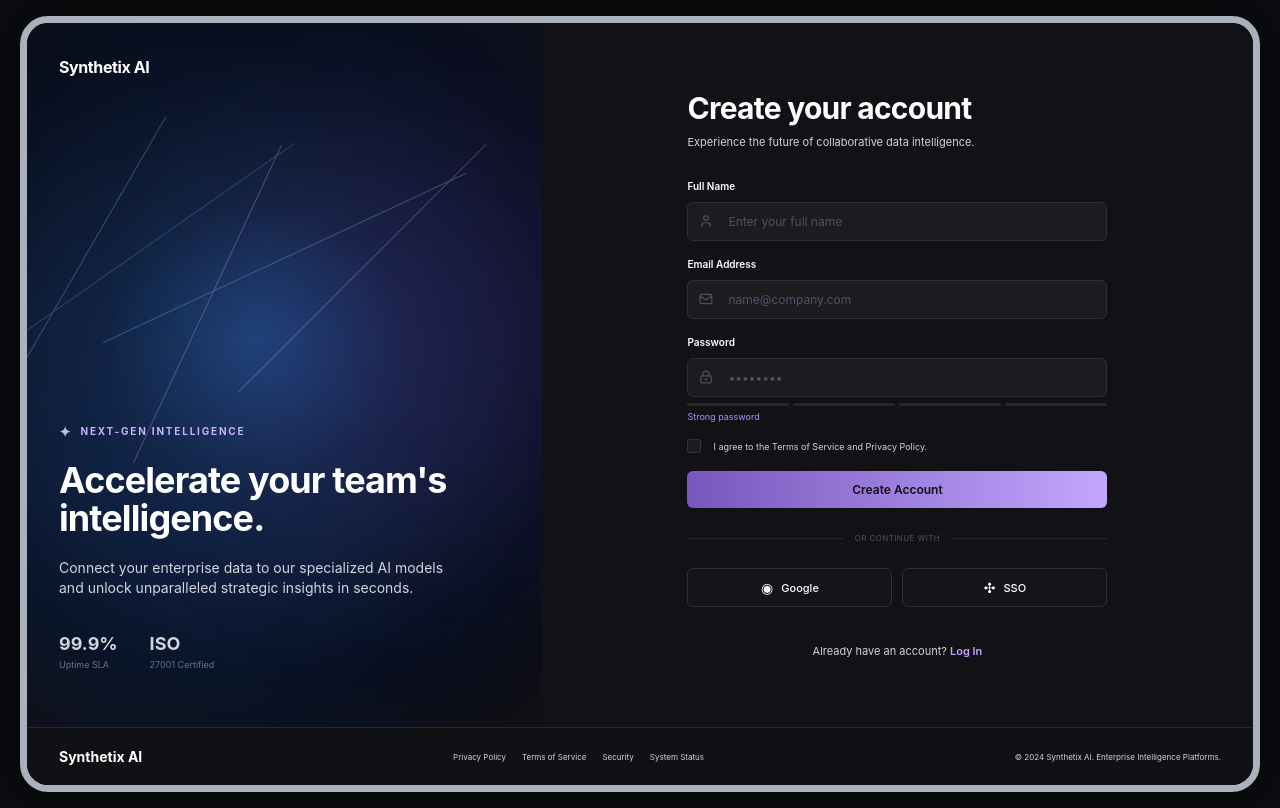
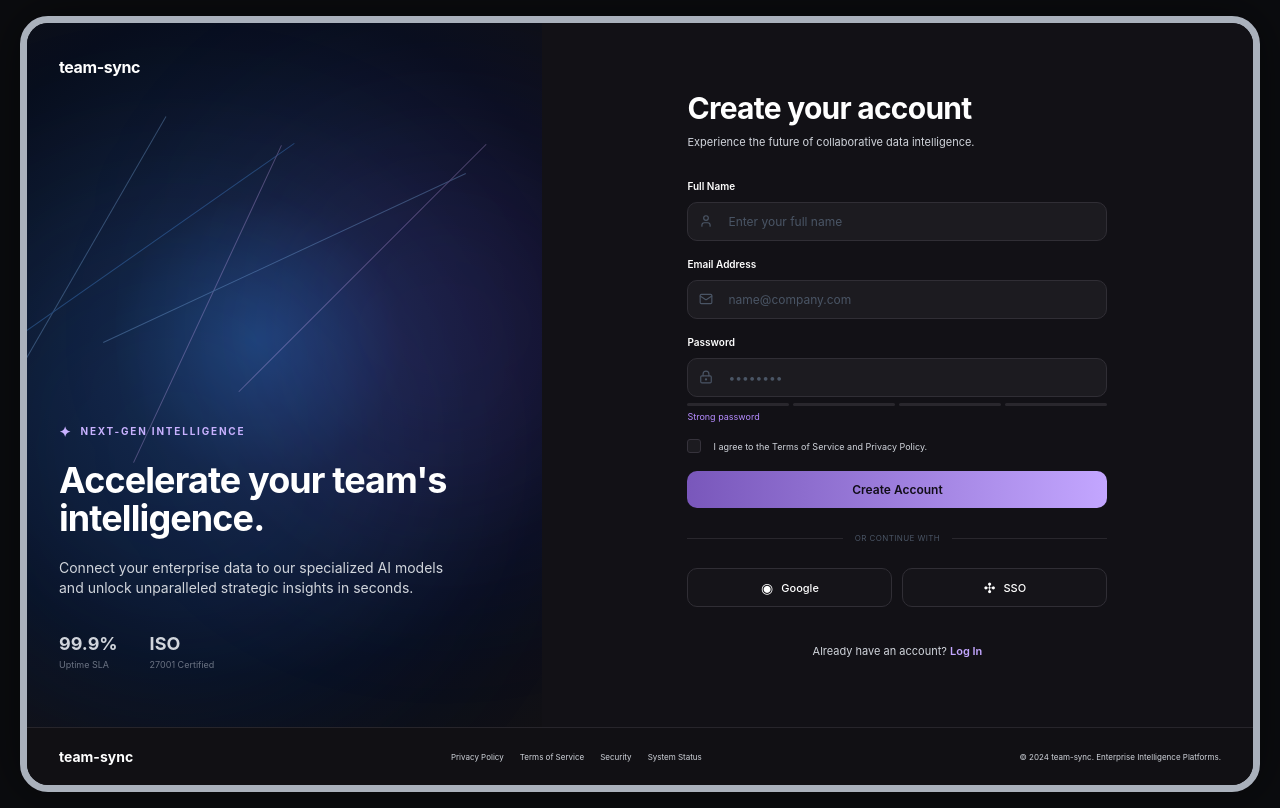
Before and after one commit to sachinkushwaha-devx/Team-sync-platform, a React (Vite) app: page /register in a window 1280 px wide. Built offline with nearby package versions, Linux system fonts and the light colour scheme.

Commit message:
backed issues

```diff
--- /dev/null
+++ b/src/app/protectedRoutes/ProtectedRoute.jsx
@@ -0,0 +1,17 @@
+import React from 'react'
+import { useSelector } from 'react-redux';
+import { Navigate, Outlet } from 'react-router-dom';
+
+const ProtectedRoute = () => {
+    let { employee, isLoading } = useSelector((state) => state.auth);
+
+    if (isLoading) return <h1>loading...</h1>;
+
+    if (!employee) {
+        return <Navigate to="/" replace />;
+    }
+
+    return <Outlet />;
+}
+
+export default ProtectedRoute
--- /dev/null
+++ b/src/app/protectedRoutes/PublicRoute.jsx
@@ -0,0 +1,17 @@
+import React from 'react'
+import { useSelector } from 'react-redux';
+import { Navigate, Outlet } from 'react-router-dom';
+
+const PublicRoute = () => {
+    let { employee, isLoading } = useSelector((store) => store.auth);
+
+    if (isLoading) return <h1>loading...</h1>;
+
+    if (employee) {
+        return <Navigate to="/home" replace />;
+    }
+
+    return <Outlet />;
+}
+
+export default PublicRoute
--- a/src/app/routes/Store.jsx
+++ b/src/app/routes/Store.jsx
@@ -1,8 +1,10 @@
-import { configureStore } from '@reduxjs/toolkit'
-import authReducer from '../../features/auth/ui/hooks/state/auth/authSlice.jsx'
+import { configureStore } from '@reduxjs/toolkit';
+import authReducer from '../../features/auth/ui/hooks/state/auth/authSlice';
+import ThemeReducer from '../../shared/state/ThemeSlice';
 
 export const store = configureStore({
   reducer: {
     auth: authReducer,
+    theme: ThemeReducer,
   },
 });
--- a/src/config/Axiosinstance.jsx
+++ b/src/config/Axiosinstance.jsx
@@ -1,7 +1,7 @@
 import axios from "axios";
 
 export const axiosInstance = axios.create({
-  baseURL: 'https://api.team-sync.space/api',
+  baseURL: 'https://team-sync-backend-n78w.onrender.com/api',
   withCredentials: true,
   timeout: 15000,
   headers: {
--- a/src/features/auth/ui/hooks/Useauth.jsx
+++ b/src/features/auth/ui/hooks/Useauth.jsx
@@ -18,8 +18,12 @@ export const useAuth = () => {
     console.log("Register Data:", data);
   };
 
-  const onLoginSubmit = (data) => {
-    dispatch(loginEmployee(data));
+  const onLoginSubmit = async (data) => {
+    const resultAction = await dispatch(loginEmployee(data));
+
+    if (loginEmployee.fulfilled.match(resultAction)) {
+      navigate("/home");
+    }
   };
 
   return {
--- a/src/features/auth/ui/hooks/state/auth/authAction.jsx
+++ b/src/features/auth/ui/hooks/state/auth/authAction.jsx
@@ -26,6 +26,7 @@ export const currentLoggedEmployee = createAsyncThunk(
   async (_, thunkApi) => {
     try {
       const res = await axiosInstance.get('/auth/me');
+      console.log(res)
       return res.data?.data ?? res.data;
     } catch (error) {
       return thunkApi.rejectWithValue(
--- a/src/features/auth/ui/hooks/state/auth/authSlice.jsx
+++ b/src/features/auth/ui/hooks/state/auth/authSlice.jsx
@@ -1,10 +1,28 @@
 import { createSlice } from '@reduxjs/toolkit';
-import { loginEmployee } from './authAction';
+import { currentLoggedEmployee, loginEmployee } from './authAction';
+
+const getStoredEmployee = () => {
+  try {
+    const savedEmployee = localStorage.getItem('employee');
+    return savedEmployee ? JSON.parse(savedEmployee) : null;
+  } catch (error) {
+    console.error('Error reading employee from storage:', error);
+    return null;
+  }
+};
+
+const saveEmployee = (employee) => {
+  if (employee) {
+    localStorage.setItem('employee', JSON.stringify(employee));
+  } else {
+    localStorage.removeItem('employee');
+  }
+};
 
 const authSlice = createSlice({
   name: 'auth',
   initialState: {
-    employee: null,
+    employee: getStoredEmployee(),
     isLoading: false,
     error: null,
   },
@@ -13,11 +31,13 @@ const authSlice = createSlice({
       state.employee = action.payload;
       state.isLoading = false;
       state.error = null;
+      saveEmployee(action.payload);
     },
     removeEmployee: (state) => {
       state.employee = null;
       state.isLoading = false;
       state.error = null;
+      saveEmployee(null);
     },
   },
   extraReducers: (builder) => {
@@ -28,12 +48,29 @@ const authSlice = createSlice({
       })
       .addCase(loginEmployee.fulfilled, (state, action) => {
         state.isLoading = false;
-        state.employee = action.payload?.employee ?? action.payload?.data ?? action.payload;
+        const employee = action.payload?.employee ?? action.payload?.data?.employee ?? action.payload?.data ?? action.payload;
+        state.employee = employee;
         state.error = null;
+        saveEmployee(employee);
       })
       .addCase(loginEmployee.rejected, (state, action) => {
         state.isLoading = false;
         state.error = action.payload?.message || action.error?.message || 'Login failed';
+      })
+      .addCase(currentLoggedEmployee.pending, (state) => {
+        state.isLoading = true;
+      })
+      .addCase(currentLoggedEmployee.fulfilled, (state, action) => {
+        state.isLoading = false;
+        const employee = action.payload?.employee ?? action.payload?.data?.employee ?? action.payload?.data ?? action.payload;
+        state.employee = employee;
+        saveEmployee(employee);
+      })
+      .addCase(currentLoggedEmployee.rejected, (state, action) => {
+        state.isLoading = false;
+        state.error = action.payload?.message || action.error?.message || 'Session check failed';
+        state.employee = null;
+        saveEmployee(null);
       });
   },
 });
--- a/src/features/auth/ui/pages/Login.jsx
+++ b/src/features/auth/ui/pages/Login.jsx
@@ -62,8 +62,7 @@ const Login = () => {
           <div className="mt-3 text-center">
 
             <h1 className="text-[16px] font-bold tracking-tight">
-              Synthetix AI
-            </h1>
+              team-sync           </h1>
 
             <p className="mt-[2px] text-[9px] text-[#d0c9d8]">
               Sign in to your workspace
--- a/src/features/auth/ui/pages/Register.jsx
+++ b/src/features/auth/ui/pages/Register.jsx
@@ -66,7 +66,7 @@ function Register() {
 
               {/* Logo */}
               <div className="text-sm font-bold tracking-tight sm:text-base">
-                Synthetix AI
+                team-sync
               </div>
 
               {/* Marketing content */}
@@ -370,7 +370,7 @@ function Register() {
         <footer className="flex min-h-[58px] flex-col justify-center gap-3 border-t border-[#27252b] bg-[#111014] px-5 sm:flex-row sm:items-center sm:justify-between sm:px-8">
 
           <div className="text-sm font-bold">
-            Synthetix AI
+            team-sync
           </div>
 
           <div className="flex flex-wrap items-center justify-center gap-4 text-[8px] text-gray-300">
@@ -381,7 +381,7 @@ function Register() {
           </div>
 
           <p className="text-[8px] text-gray-300">
-            © 2024 Synthetix AI. Enterprise Intelligence Platforms.
+            © 2024 team-sync. Enterprise Intelligence Platforms.
           </p>
 
         </footer>
--- a/src/index.css
+++ b/src/index.css
@@ -1 +1,74 @@
 @import "tailwindcss";
+
+:root {
+    /* COLORS */
+    --primary: #181422;
+    --secondary: #1D1B20;
+    --tertiary: #C9A74D;
+
+    --success: #22c55e;
+    --warning: #eab308;
+    --danger: #ef4444;
+
+    /* BACKGROUNDS */
+    --bg-main: #141218;
+    --bg-surface: #0F0D13;
+    --bg-card: #1e293b;
+    --bg-hover: #2b3548;
+
+    /* TEXT */
+    --text-primary: #f8fafc;
+    --text-secondary: #cbd5e1;
+    --text-muted: #94a3b8;
+
+    /* BORDER */
+    --border-color: #2d3748;
+
+    /* SHADOW */
+    --shadow-md: 0 8px 20px rgba(0, 0, 0, 0.3);
+
+    /* RADIUS */
+    --radius-md: 10px;
+  }
+
+  /* =========================
+     LIGHT THEME
+  ========================= */
+
+  .light {
+    /* COLORS */
+    --primary: #6063EE;
+    --secondary: #475569;
+    --tertiary: #c2410c;
+
+    --success: #16a34a;
+    --warning: #ca8a04;
+    --danger: #dc2626;
+
+    /* BACKGROUNDS */
+    --bg-main: #f8fafc;
+    --bg-surface: #ffffff;
+    --bg-card: #e2e8f0;
+    --bg-hover: #dbe4f0;
+
+    /* TEXT */
+    --text-primary: #0f172a;
+    --text-secondary: #334155;
+    --text-muted: #64748b;
+
+    /* BORDER */
+    --border-color: #cbd5e1;
+
+    /* SHADOW */
+    --shadow-md: 0 8px 20px rgba(0, 0, 0, 0.08);
+  }
+
+  /* =========================
+     GLOBAL STYLES
+  ========================= */
+
+  body {
+    background: var(--bg-main);
+    color: var(--text-primary);
+    transition: 0.3s ease;
+  }
--- /dev/null
+++ b/src/shared/state/ThemeSlice.jsx
@@ -0,0 +1,17 @@
+import { createSlice } from "@reduxjs/toolkit";
+
+export let ThemeSlice = createSlice({
+    name: "theme",
+    initialState: {
+
+        mode: localStorage.getItem("theme"),
+    },
+    reducers:{
+        toggleTheme: (state)=>{
+            state.mode = state.mode === 'dark'? 'light' : 'dark';
+            localStorage.setItem("theme", state.mode)
+        },
+    },
+});
+export let {toggleTheme} = ThemeSlice.actions;
+export default ThemeSlice.reducer;
```
Also changed, not shown: src/app/routes/AppRoutes.jsx (+27 -14 lines).
